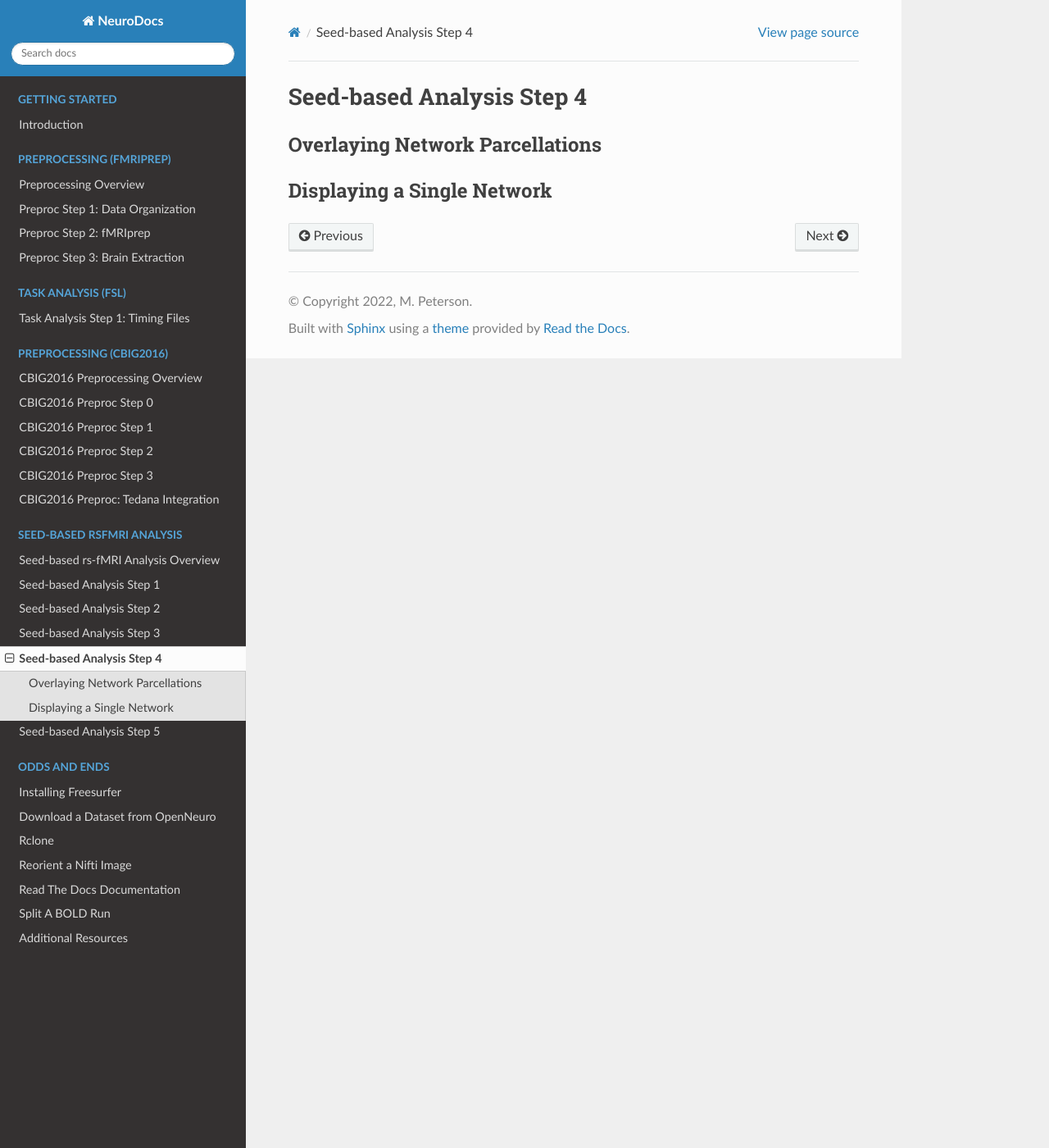
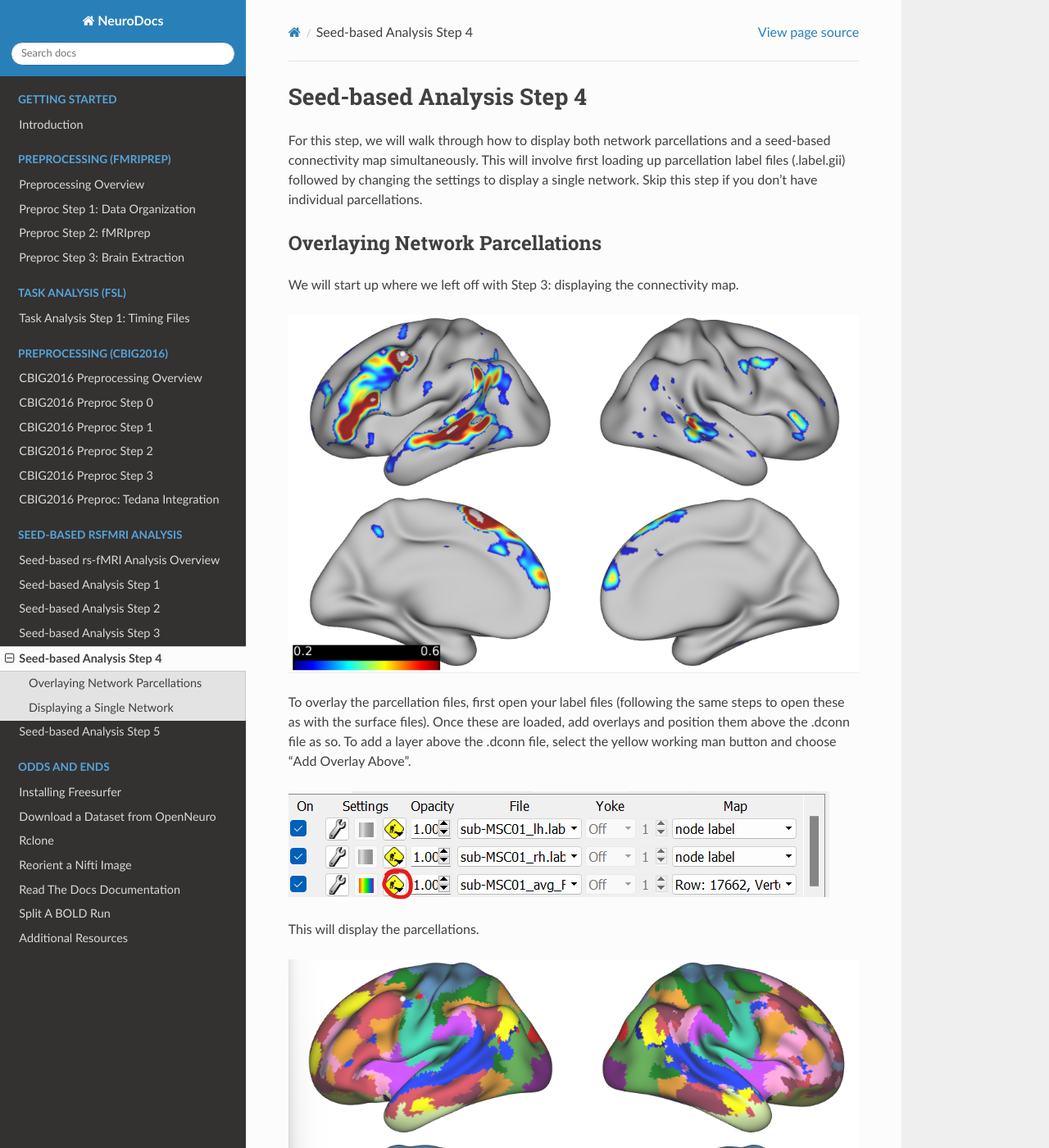
Before and after one commit to peter3200/NeuroDocs, a Sphinx documentation site: the page built from docs/source/seed/seed_4.rst, in a window 1280 px wide and 1400 px high. Shown: the whole window at 82% size. Built offline with Sphinx 7.4.7 and the Read the Docs theme 2.0.0, drawn with Linux system fonts in a browser that asks for light colours; some of the changed text lies outside the part shown.

Commit message:
Add files via upload

```diff
--- a/docs/source/seed/seed_4.rst
+++ b/docs/source/seed/seed_4.rst
@@ -1,8 +1,54 @@
 Seed-based Analysis Step 4
 ==========================
+
+For this step, we will walk through how to display both network parcellations and a seed-based connectivity map simultaneously. This will involve first loading up parcellation label files (.label.gii) followed by changing the settings to display a single network. Skip this step if you don't have individual parcellations.
 
 Overlaying Network Parcellations
 ********************************
 
+We will start up where we left off with Step 3: displaying the connectivity map.
+
+.. image:: s4_1.png
+
+To overlay the parcellation files, first open your label files (following the same steps to open these as with the surface files). Once these are loaded, add overlays and position them above the .dconn file as so. To add a layer above the .dconn file, select the yellow working man button and choose "Add Overlay Above".
+
+.. image:: s4_2.png
+
+This will display the parcellations.
+
+.. image:: s4_3.png
+
 Displaying a Single Network
 ***************************
+
+Now that the parcellations are loaded, we can go ahead and adjust the settings to just show the network boundaries and display a single network (hopefully the network that corresponds with the network identified with the seed-based connectivity analysis).
+
+The first step is to display the network borders without fill. To do this, select the silver tool icon next to the overlay.
+
+.. image:: s4_4.png
+
+In the dialog box, change "Drawing Type" from "Filled" to "Outline Color".
+
+.. image:: s4_5.png
+
+This will update the hemisphere that you selected.
+
+.. image:: s4_6.png
+
+Now, to display a single network, select "Edit Map's Labels". This will open a new dialog box displaying each network in the parcellation file.
+
+.. image:: s4_7.png
+
+To display a single network, go ahead and delete the undesired networks. This won't delete them from the original file unless you choose to save these changes to the original parcellation file (not necessarily recommended).
+
+.. image:: s4_8.png
+
+.. note:: This dialog box also contains the settings to adjust network colors.
+
+Here is the result for the left hemisphere. These steps will need to be repeated for the right hemisphere!
+
+.. image:: s4_9.png
+
+As you can see, the seed and the selected network don't quite line up.
+
+The next step is saving out our settings configuration so we can easiliy reload and replicate the analysis!
```
Also changed, not shown: docs/source/seed/s4_1.png (added), docs/source/seed/s4_2.png (added), docs/source/seed/s4_3.png (added), docs/source/seed/s4_4.png (added), docs/source/seed/s4_5.png (added), docs/source/seed/s4_6.png (added), docs/source/seed/s4_7.png (added), docs/source/seed/s4_8.png (added), docs/source/seed/s4_9.png (added).
